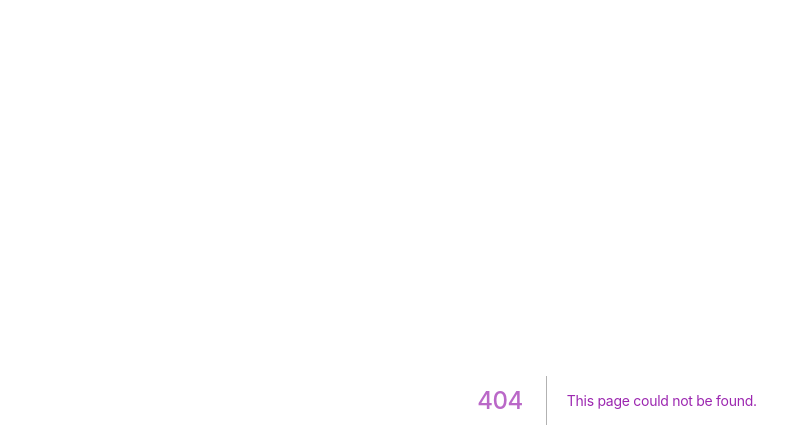
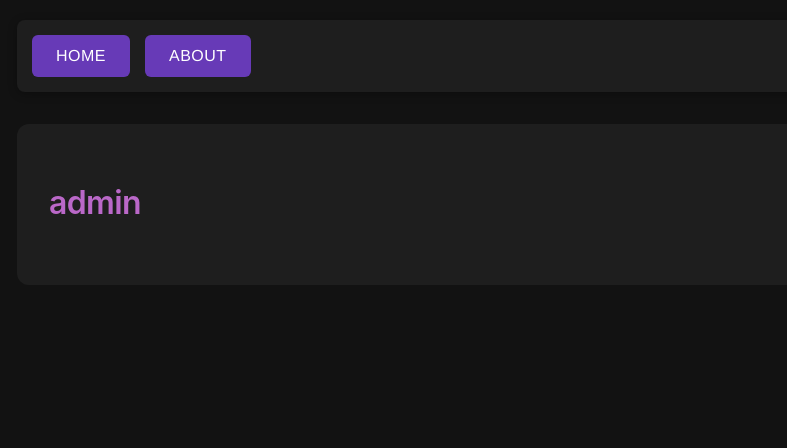
Before and after one commit to alanpugachev/fuzzy_remake, a Next.js app in the folder fuzzy_remake_front/: page /admin in a window 1280 px wide. Before the commit this address had no page. Shown: the top 448 px of the page, without its empty margins (23-810 px from the left). Built offline with nearby package versions, Linux system fonts and the light colour scheme.

Commit message:
admin side frontend init

```diff
--- /dev/null
+++ b/fuzzy_remake_front/src/app/admin/layout.tsx
@@ -0,0 +1,15 @@
+import "../globals.css";
+
+export default function RootLayout({
+  children,
+}: Readonly<{
+  children: React.ReactNode;
+}>) {
+  return (
+    <html lang="en">
+      <body>
+        {children}
+      </body>
+    </html>
+  );
+}
--- /dev/null
+++ b/fuzzy_remake_front/src/app/admin/page.tsx
@@ -0,0 +1,37 @@
+"use client";
+
+import { Timestamp } from 'next/dist/server/lib/cache-handlers/types';
+import React, { useState } from 'react';
+
+export type User = {
+    id: number,
+    username: string,
+    firstName: string,
+    secondName: string
+}
+
+export default function AdminPage() {
+    return (
+        <div className="container">
+            <div className="container-wrapper">
+                <div className="navbar">
+                    <a href="/">
+                        <button className="nav-button">
+                        Home
+                        </button>
+                    </a>
+
+                    <a href="/about">
+                        <button className="nav-button">
+                        About
+                        </button>
+                    </a>
+                </div>
+
+                <main className='content-box'>
+                    <h1>admin</h1>
+                </main>
+            </div>
+        </div>
+    )
+}
--- a/fuzzy_remake_front/src/app/survey/page.tsx
+++ b/fuzzy_remake_front/src/app/survey/page.tsx
@@ -55,6 +55,12 @@ export default function Survey() {
                     <a href="/">
                         <button className="nav-button">
                         Home
+                        </button>
+                    </a>
+
+                    <a href="/admin">
+                        <button className="nav-button">
+                        Admin
                         </button>
                     </a>
 
```
